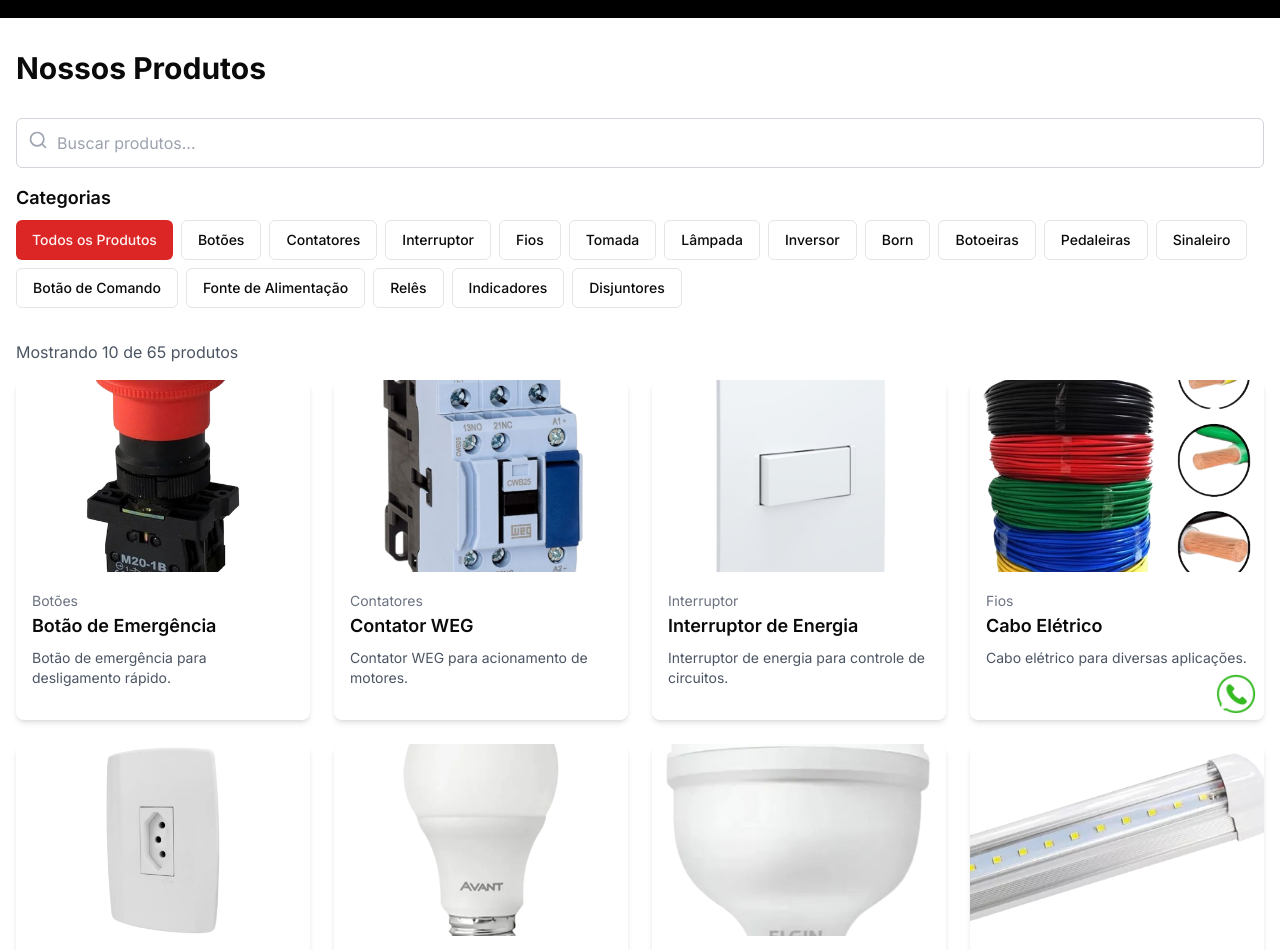
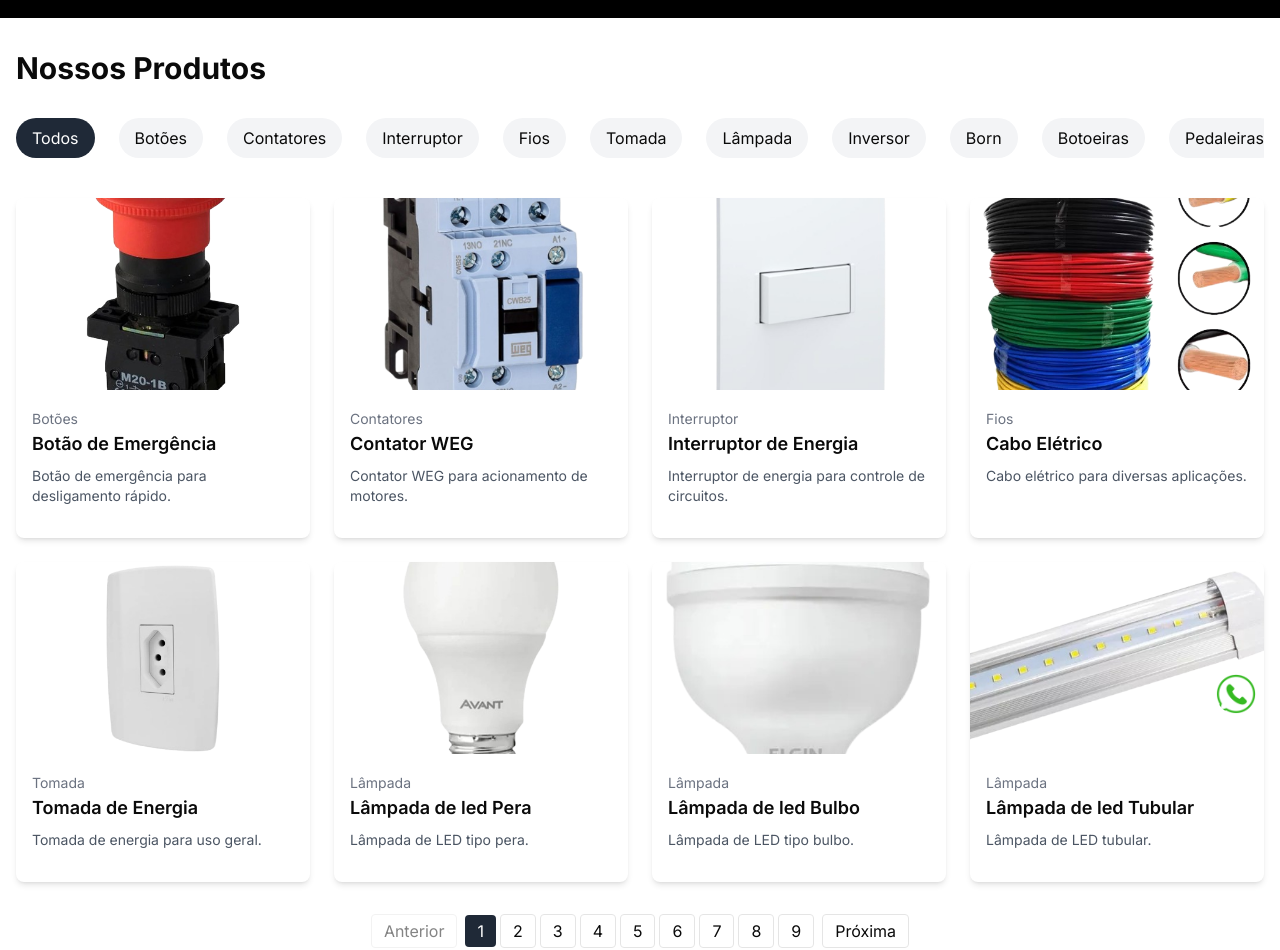
Before and after one commit to DaviVizicatoJuliano/site-sawam-materiais-eletricos-e-automacao, a Next.js app: page /produtos in a window 1280 px wide. Shown: the part 62-1012 px from the top of the page. Built offline with nearby package versions, Linux system fonts and the light colour scheme.

Commit message:
Update page.tsx

```diff
--- a/app/produtos/page.tsx
+++ b/app/produtos/page.tsx
@@ -1,15 +1,11 @@
 "use client"
 
-import React from "react"
-
 import { useState, useEffect } from "react"
-import { Button } from "@/components/ui/button"
-import ProductCard from "@/components/product-card"
-import { Search, ChevronLeft, ChevronRight } from "lucide-react"
 import Image from "next/image"
 
-// Dados de exemplo para produtos
-const products = [
+export default function ProdutosPage() {
+  // Dados de exemplo para produtos com os atributos corretos
+  const allProducts = [
     {
     id: 1,
     name: 'Botão de Emergência',
@@ -468,155 +464,138 @@ const products = [
   ]
 
   // Extrair categorias únicas dos produtos
-const uniqueCategories = ["Todos os Produtos", ...Array.from(new Set(products.map((product) => product.category)))]
+  const uniqueCategories = ["Todos", ...new Set(allProducts.map((product) => product.category))]
 
-export default function ProductsPage() {
-  const [searchTerm, setSearchTerm] = useState("")
-  const [selectedCategory, setSelectedCategory] = useState("Todos os Produtos")
+  // Estados para filtro, paginação e produtos exibidos
+  const [selectedCategory, setSelectedCategory] = useState("Todos")
   const [currentPage, setCurrentPage] = useState(1)
-  const productsPerPage = 10
+  const [filteredProducts, setFilteredProducts] = useState(allProducts)
+  const [displayedProducts, setDisplayedProducts] = useState([])
 
-  // Filtrar produtos com base na categoria e termo de pesquisa
-  const filteredProducts = products.filter((product) => {
-    const matchesCategory = selectedCategory === "Todos os Produtos" || product.category === selectedCategory
-    const matchesSearch =
-      product.name.toLowerCase().includes(searchTerm.toLowerCase()) ||
-      product.description.toLowerCase().includes(searchTerm.toLowerCase())
-    return matchesCategory && matchesSearch
-  })
+  const productsPerPage = 8
 
-  // Calcular produtos para a página atual
-  const indexOfLastProduct = currentPage * productsPerPage
-  const indexOfFirstProduct = indexOfLastProduct - productsPerPage
-  const currentProducts = filteredProducts.slice(indexOfFirstProduct, indexOfLastProduct)
+  // Filtrar produtos por categoria e atualizar paginação
+  useEffect(() => {
+    const filtered =
+      selectedCategory === "Todos"
+        ? allProducts
+        : allProducts.filter((product) => product.category === selectedCategory)
+
+    setFilteredProducts(filtered)
+    setCurrentPage(1) // Reset para a primeira página ao mudar o filtro
+  }, [selectedCategory])
+
+  // Atualizar produtos exibidos com base na página atual
+  useEffect(() => {
+    const startIndex = (currentPage - 1) * productsPerPage
+    const endIndex = startIndex + productsPerPage
+    setDisplayedProducts(filteredProducts.slice(startIndex, endIndex))
+  }, [currentPage, filteredProducts])
 
   // Calcular número total de páginas
   const totalPages = Math.ceil(filteredProducts.length / productsPerPage)
 
-  // Mudar de página
-  const paginate = (pageNumber) => {
-    if (pageNumber > 0 && pageNumber <= totalPages) {
-      setCurrentPage(pageNumber)
-      // Rolar para o topo da lista de produtos
-      window.scrollTo({ top: 0, behavior: "smooth" })
-    }
+  // Gerar array de números de página para paginação
+  const pageNumbers = []
+  for (let i = 1; i <= totalPages; i++) {
+    pageNumbers.push(i)
   }
 
-  // Resetar para a primeira página quando a categoria ou pesquisa mudar
-  useEffect(() => {
-    setCurrentPage(1)
-  }, [selectedCategory, searchTerm])
+  // Função para mudar de página
+  const paginate = (pageNumber) => {
+    if (pageNumber < 1 || pageNumber > totalPages) return
+    setCurrentPage(pageNumber)
+  }
 
   return (
     <div className="container mx-auto px-4 py-8">
       <h1 className="text-3xl font-bold mb-8">Nossos Produtos</h1>
 
-      {/* Search and Filter */}
-      <div className="mb-8">
-        <div className="flex flex-col md:flex-row gap-4">
-          <div className="relative flex-1">
-            <input
-              type="text"
-              placeholder="Buscar produtos..."
-              className="w-full p-3 pl-10 border border-gray-300 rounded-md"
-              value={searchTerm}
-              onChange={(e) => setSearchTerm(e.target.value)}
-            />
-            <Search className="absolute left-3 top-3 text-gray-400" size={20} />
+      {/* Filtro de categorias responsivo */}
+      <div className="mb-8 overflow-x-auto">
+        <div className="flex flex-wrap gap-2 sm:flex-nowrap sm:space-x-4 pb-2">
+          {uniqueCategories.map((category) => (
+            <button
+              key={category}
+              onClick={() => setSelectedCategory(category)}
+              className={`px-4 py-2 rounded-full whitespace-nowrap transition-colors ${
+                selectedCategory === category ? "bg-gray-800 text-white" : "bg-gray-100 hover:bg-gray-200"
+              }`}
+            >
+              {category}
+            </button>
+          ))}
         </div>
       </div>
 
-        {/* Categories */}
-        <div className="mt-4">
-          <h2 className="text-lg font-semibold mb-2">Categorias</h2>
-          <div className="flex flex-wrap gap-2">
-            {uniqueCategories.map((category, index) => (
-              <Button
-                key={index}
-                variant={category === selectedCategory ? "default" : "outline"}
-                className={category === selectedCategory ? "bg-red-600 hover:bg-red-700" : ""}
-                onClick={() => setSelectedCategory(category)}
-              >
-                {category}
-              </Button>
-            ))}
-          </div>
-        </div>
-      </div>
-
-      {/* Results count */}
-      <div className="mb-4 text-gray-600">
-        Mostrando {currentProducts.length} de {filteredProducts.length} produtos
-        {selectedCategory !== "Todos os Produtos" && ` na categoria "${selectedCategory}"`}
-        {searchTerm && ` contendo "${searchTerm}"`}
-      </div>
-
       {/* Lista de produtos */}
+      {displayedProducts.length > 0 ? (
         <div className="grid grid-cols-1 sm:grid-cols-2 md:grid-cols-3 lg:grid-cols-4 gap-6">
-        {products.map((products) => (
-          <div key={products.id} className="bg-white rounded-lg shadow-md overflow-hidden">
+          {displayedProducts.map((product) => (
+            <div key={product.id} className="bg-white rounded-lg shadow-md overflow-hidden">
               <div className="relative h-48">
-              <Image src={products.image || "/placeholder.svg"} alt={products.name} fill className="object-cover" />
+                <Image src={product.image || "/placeholder.svg"} alt={product.name} fill className="object-cover" />
               </div>
               <div className="p-4">
-              <span className="text-sm text-gray-500">{products.category}</span>
-              <h3 className="font-semibold text-lg mb-2">{products.name}</h3>
-              <p className="text-gray-600 text-sm mb-4 line-clamp-2">{products.description}</p>
-
-              {/* Removidos os botões de orçamento e ver detalhes */}
-              {/* Removida a exibição de preço */}
+                <span className="text-sm text-gray-500">{product.category}</span>
+                <h3 className="font-semibold text-lg mb-2">{product.name}</h3>
+                <p className="text-gray-600 text-sm mb-4 line-clamp-2">{product.description}</p>
               </div>
             </div>
           ))}
         </div>
+      ) : (
+        <div className="text-center py-8">
+          <p className="text-gray-500">Nenhum produto encontrado nesta categoria.</p>
+        </div>
+      )}
 
-
-      {/* Pagination */}
-      {filteredProducts.length > productsPerPage && (
+      {/* Paginação responsiva */}
+      {totalPages > 1 && (
         <div className="mt-8 flex justify-center">
-          <div className="flex items-center gap-2">
-            <Button
-              variant="outline"
+          <nav className="flex flex-wrap items-center justify-center gap-2">
+            <button
               onClick={() => paginate(currentPage - 1)}
               disabled={currentPage === 1}
-              className="px-3"
+              className={`px-3 py-1 rounded border ${
+                currentPage === 1 ? "opacity-50 cursor-not-allowed" : "hover:bg-gray-100"
+              }`}
             >
-              <ChevronLeft size={16} />
-            </Button>
+              Anterior
+            </button>
 
-            <div className="flex gap-1">
-              {Array.from({ length: totalPages }, (_, i) => i + 1)
-                .filter((page) => {
-                  // Mostrar primeira página, última página e páginas próximas à atual
-                  return page === 1 || page === totalPages || (page >= currentPage - 1 && page <= currentPage + 1)
-                })
-                .map((page, index, array) => (
-                  <React.Fragment key={page}>
-                    {index > 0 && array[index - 1] !== page - 1 && (
-                      <Button variant="ghost" disabled className="px-3">
-                        ...
-                      </Button>
-                    )}
-                    <Button
-                      variant={currentPage === page ? "default" : "outline"}
-                      className={currentPage === page ? "bg-red-600 hover:bg-red-700" : ""}
-                      onClick={() => paginate(page)}
+            {/* Versão para telas pequenas - apenas página atual */}
+            <div className="sm:hidden flex items-center">
+              <span className="px-3 py-1">
+                Página {currentPage} de {totalPages}
+              </span>
+            </div>
+
+            {/* Versão para telas maiores - números de página */}
+            <div className="hidden sm:flex items-center space-x-1">
+              {pageNumbers.map((number) => (
+                <button
+                  key={number}
+                  onClick={() => paginate(number)}
+                  className={`px-3 py-1 rounded ${
+                    currentPage === number ? "bg-gray-800 text-white" : "border hover:bg-gray-100"
+                  }`}
                 >
-                      {page}
-                    </Button>
-                  </React.Fragment>
+                  {number}
+                </button>
               ))}
             </div>
 
-            <Button
-              variant="outline"
+            <button
               onClick={() => paginate(currentPage + 1)}
               disabled={currentPage === totalPages}
-              className="px-3"
+              className={`px-3 py-1 rounded border ${
+                currentPage === totalPages ? "opacity-50 cursor-not-allowed" : "hover:bg-gray-100"
+              }`}
             >
-              <ChevronRight size={16} />
-            </Button>
-          </div>
+              Próxima
+            </button>
+          </nav>
         </div>
       )}
     </div>
```
Lines whose indentation alone changed are shown as unchanged.
